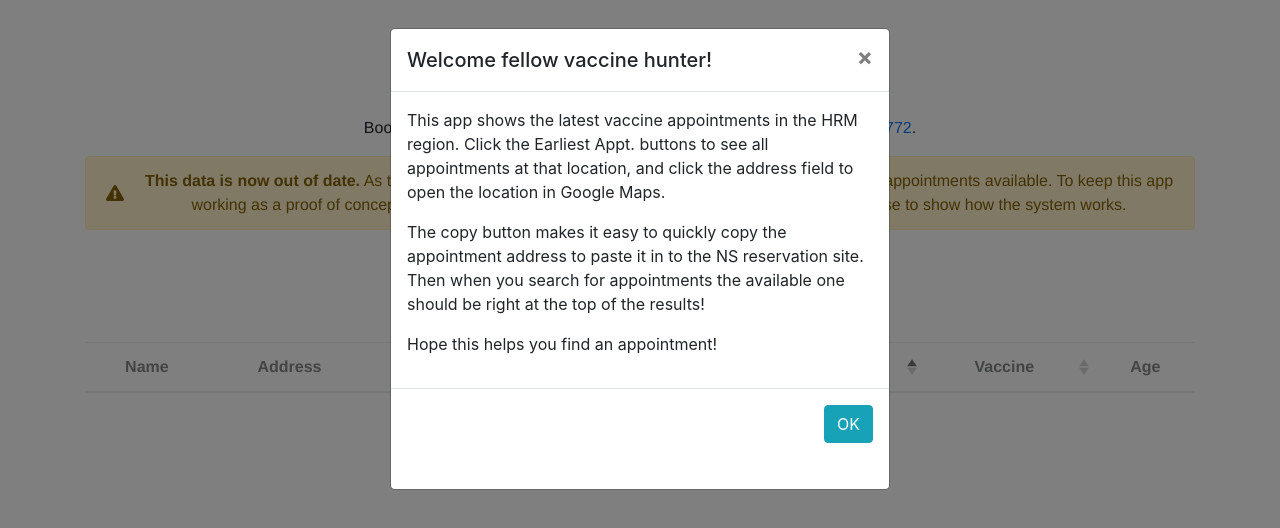
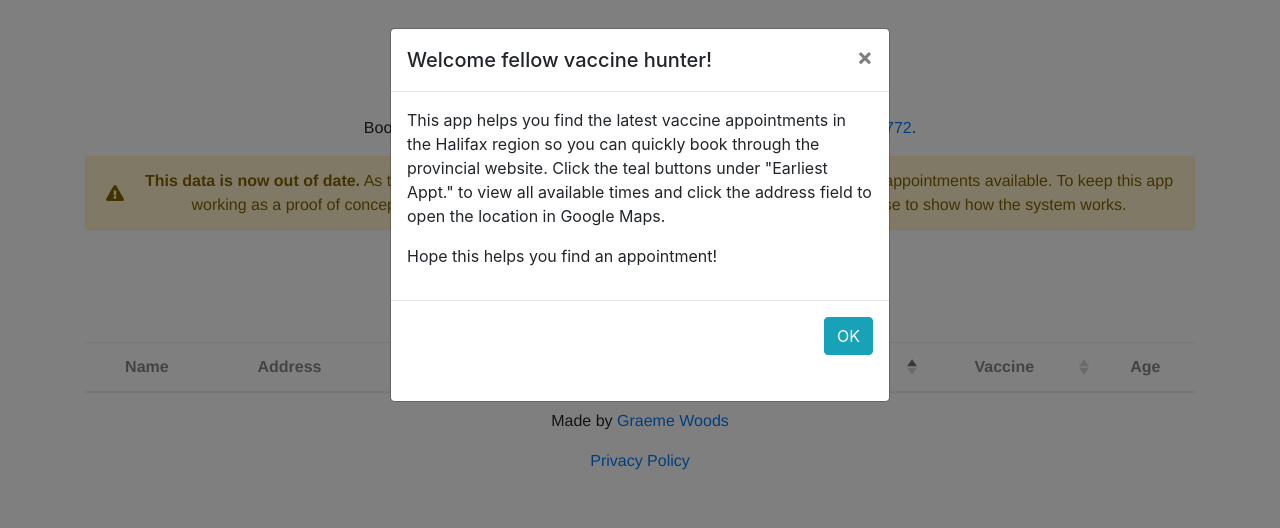
Before and after one commit to gwoods22/hrm-vaccine-finder, a Vue app: page / in a window 1280 px wide. Shown: the top 528 px of the page. Built offline with nearby package versions, Linux system fonts and the light colour scheme.

Commit message:
copy changes

```diff
--- a/src/components/Appts.vue
+++ b/src/components/Appts.vue
@@ -266,14 +266,9 @@ export default {
   >
     <div>
       <p>
-        This app shows the latest vaccine appointments in the HRM region. Click the
-        Earliest Appt. buttons to see all appointments at that location, and click
-        the address field to open the location in Google Maps.
-      </p>
-      <p>
-        The copy button makes it easy to quickly copy the appointment address to paste
-        it in to the NS reservation site. Then when you search for appointments the
-        available one should be right at the top of the results!
+        This app helps you find the latest vaccine appointments in the Halifax region so you can
+        quickly book through the provincial website. Click the teal buttons under "Earliest Appt."
+        to view all available times and click the address field to open the location in Google Maps.
       </p>
       <p>Hope this helps you find an appointment!</p>
     </div>
@@ -343,7 +338,7 @@ export default {
           <div class="copy-tootlip">{{ data.label }}
             <span>
               The copy button allows you to quickly copy the address for easy pasting
-              in to the province's vaccine booking website.
+              into the province's vaccine booking website.
             </span>
           </div>
         </template>
```
